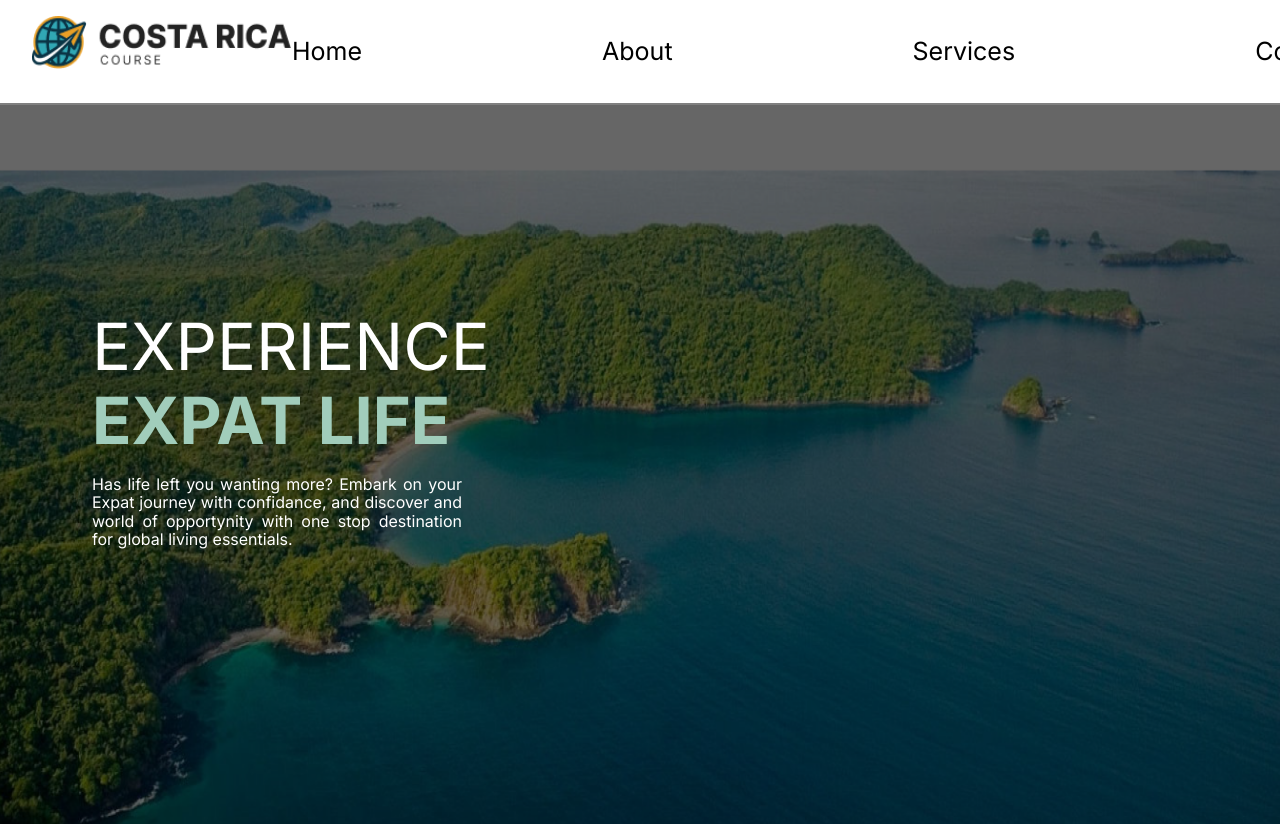
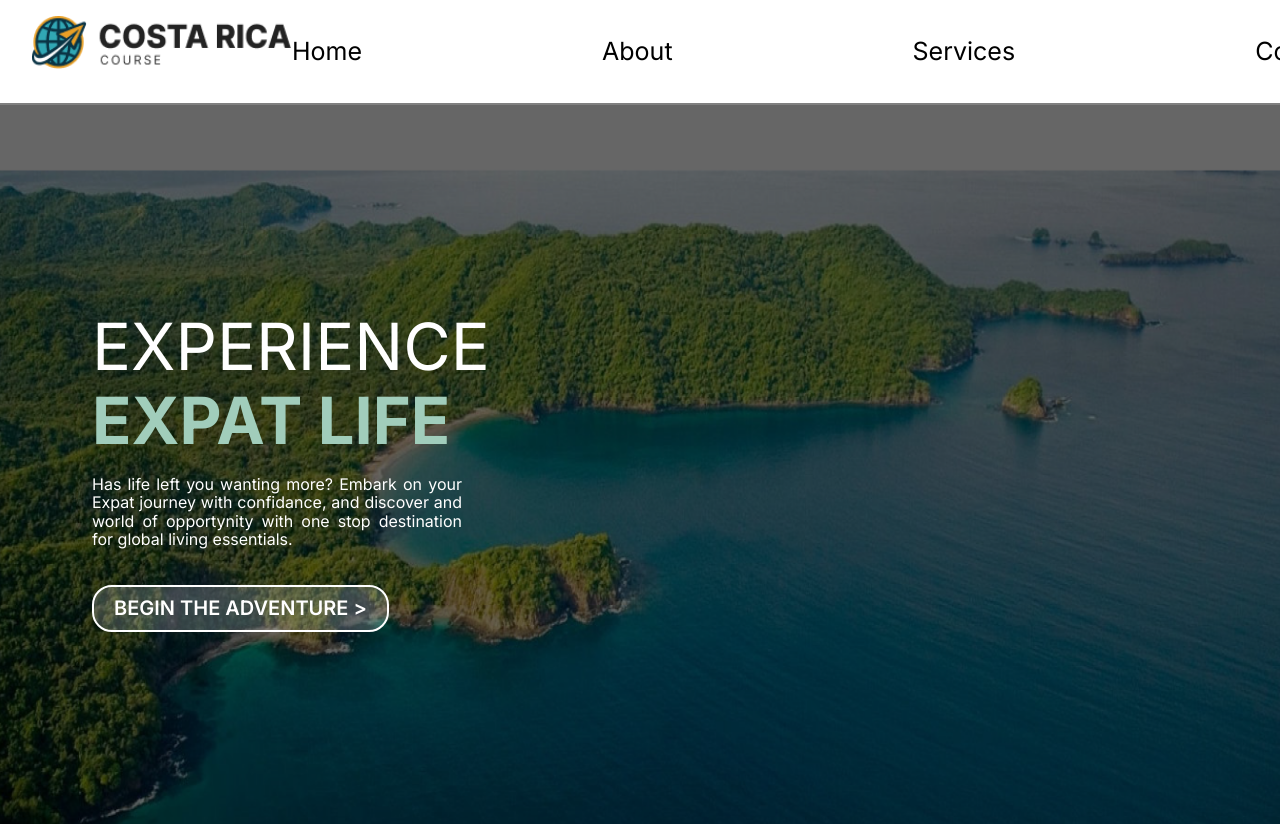
Before and after one commit to BrianKendalBucek/costa-rica-course, a Next.js app in the folder costa-rica-course/: page / in a window 1280 px wide. Shown: the top 824 px of the page. Built offline with nearby package versions, Linux system fonts and the light colour scheme.

Commit message:
added button to hero

```diff
--- a/costa-rica-course/src/app/page.module.scss
+++ b/costa-rica-course/src/app/page.module.scss
@@ -54,3 +54,15 @@ $text-color: #333;
   // font-size: 16px;
   text-align: justify;
 }
+
+.titleButton {
+  border-radius: 20px;
+  font-size: 20px;
+  font-weight: 600;
+  background-color: rgb(255, 255, 255, 0.2); // Set the background color with 70% opacity
+  border: 2px solid white;
+  color: white; // Text color remains fully opaque
+  padding: 10px 20px;
+  cursor: pointer;
+  margin-top: 20px;
+}
--- a/costa-rica-course/src/app/page.tsx
+++ b/costa-rica-course/src/app/page.tsx
@@ -11,6 +11,7 @@ const HomePage: React.FC = () => {
             <h1 className={styles.title}>EXPERIENCE</h1>
             <h1 className={styles.title2}>EXPAT LIFE</h1>
             <p className={styles.titleDescription}>Has life left you wanting more? Embark on your Expat journey with confidance, and discover and world of opportynity with one stop destination for global living essentials.</p>
+            <button className={styles.titleButton}>BEGIN THE ADVENTURE &gt;</button>
           </div>
           {/* <p className={styles.description}>
             Your go-to solution for [services, products, or content].
```
